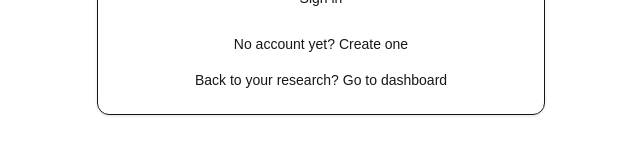
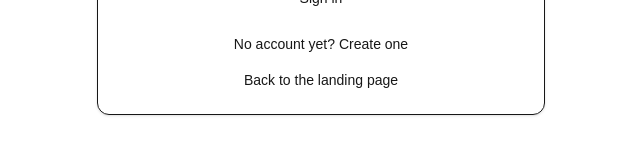
Before and after one commit to KernelGreens/scholarflow, a Next.js app: page /login in a window 1280 px wide. Shown: the part 487-642 px from the top of the page, without its empty margins (319-959 px from the left). Built offline with nearby package versions, Linux system fonts and the light colour scheme.

Commit message:
fix: auth back links point to landing page instead of dashboard

```diff
--- a/src/app/login/page.tsx
+++ b/src/app/login/page.tsx
@@ -72,9 +72,8 @@ export default function LoginPage() {
             </a>
           </p>
           <p className="mt-4 text-center text-sm text-muted-foreground">
-            Back to your research?{' '}
-            <a href="/dashboard" className="font-medium text-primary underline-offset-4 hover:underline">
-              Go to dashboard
+            <a href="/" className="font-medium text-primary underline-offset-4 hover:underline">
+              Back to the landing page
             </a>
           </p>
         </CardContent>
--- a/src/app/register/page.tsx
+++ b/src/app/register/page.tsx
@@ -88,9 +88,8 @@ export default function RegisterPage() {
             </a>
           </p>
           <p className="mt-4 text-center text-sm text-muted-foreground">
-            Back to your research?{' '}
-            <a href="/dashboard" className="font-medium text-primary underline-offset-4 hover:underline">
-              Go to dashboard
+            <a href="/" className="font-medium text-primary underline-offset-4 hover:underline">
+              Back to the landing page
             </a>
           </p>
         </CardContent>
```
